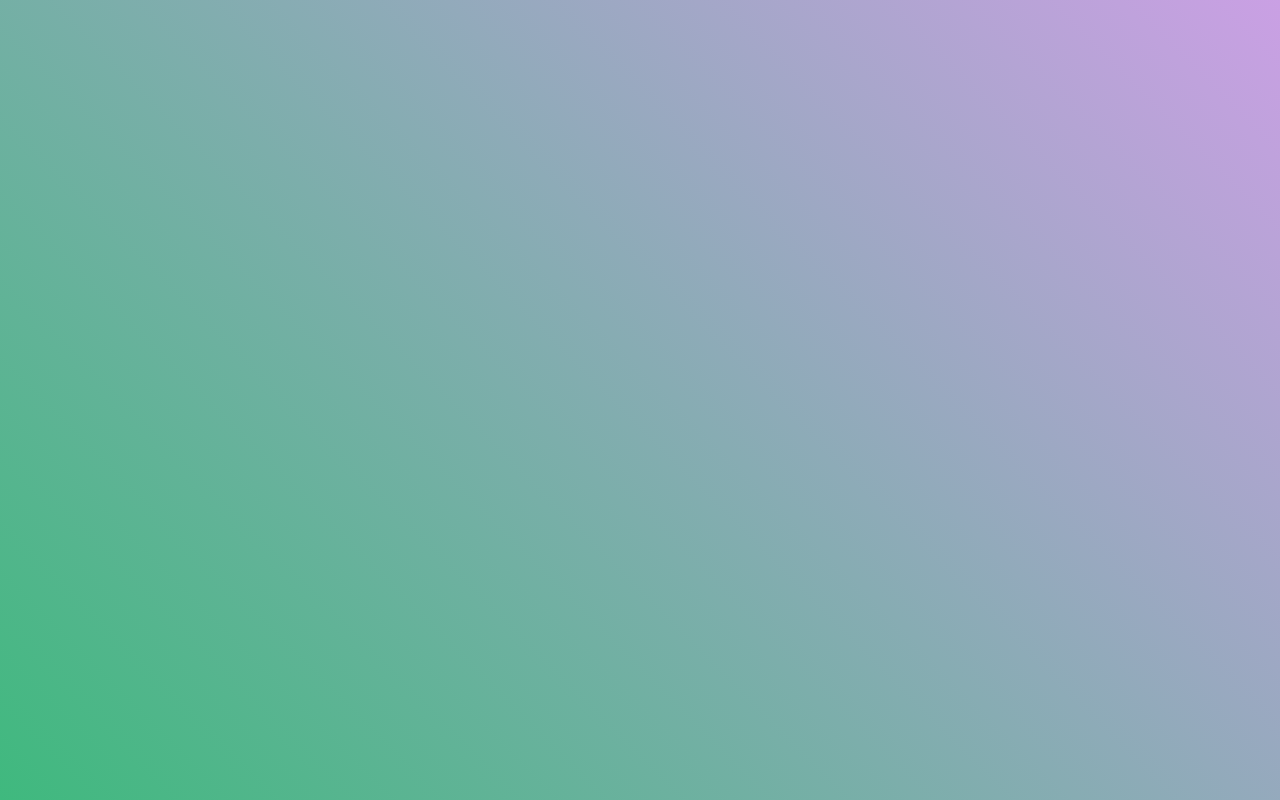
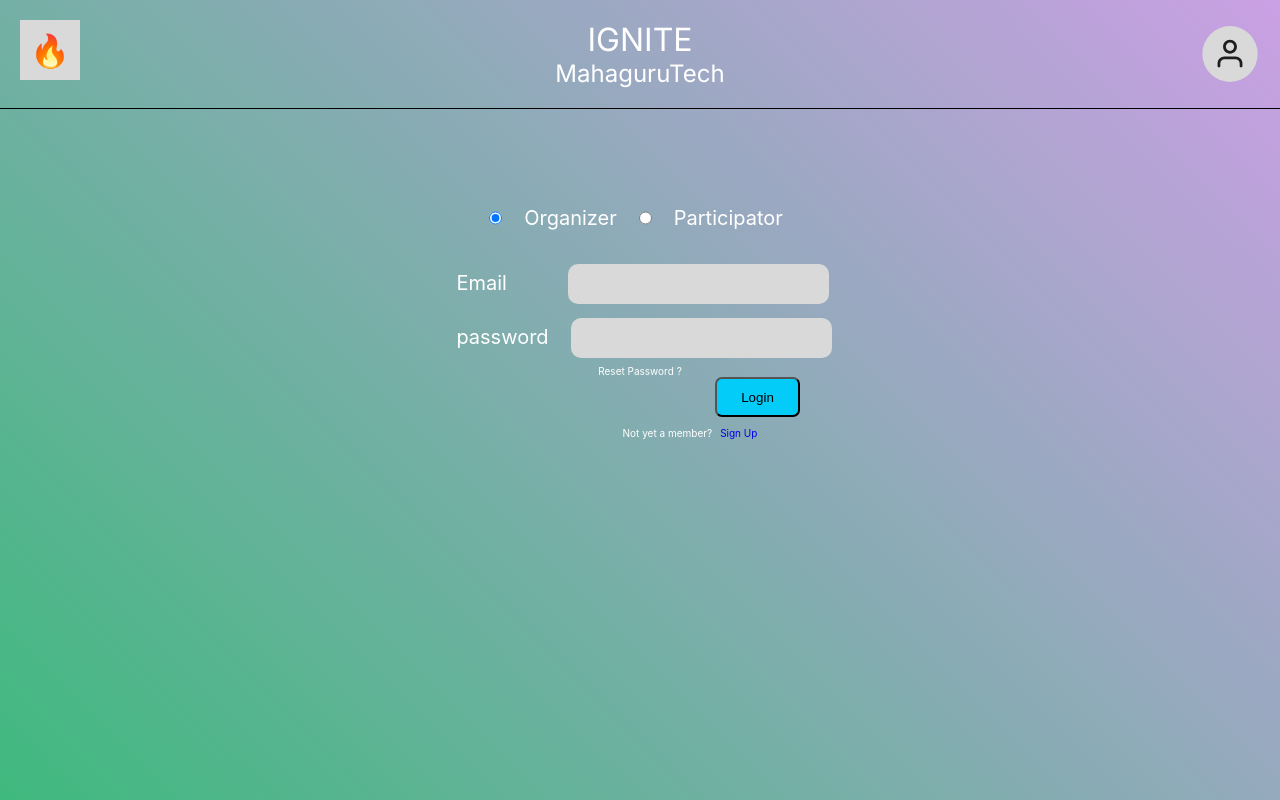
Before and after one commit to darzhz/emfrontend, a React (Create React App) app: page /login in a window 1280 px wide. Before the commit this address had no page. Built offline with nearby package versions, Linux system fonts and the light colour scheme.

Commit message:
Login page interface is completed

```diff
--- a/src/App.jsx
+++ b/src/App.jsx
@@ -6,6 +6,7 @@ import {
   Route,
 } from "react-router-dom";
 import UserScreen from "./components/UserScreen";
+import Loginscreen from "./components/Loginscreen";
 
 function App() {
   return (
@@ -13,6 +14,7 @@ function App() {
       <Routes>
         <Route path="/org" element={<OrgScreen />} />
         <Route path="/" element={<UserScreen />} />
+        <Route path="/login" element={<Loginscreen/>}/>
       </Routes>
     </Router>
   );
--- /dev/null
+++ b/src/components/Login.css
@@ -0,0 +1,84 @@
+.bttn{
+    background-color: #03CCF9;
+    cursor: pointer;
+    size: 50px;
+    margin-left: 45px;
+    height: 20px;
+    width: 100px;
+    height: 50px;
+
+}
+
+
+.orm{
+    display: flex;
+}
+.container{
+    display: flex;
+    flex-direction: column;
+    align-items: center;
+    color:white;
+    font-size:20px;
+    padding-top: 70px;
+
+}
+.pass{
+    margin-left: 190px;
+    color:black;
+    font-size:20px ;
+    size:100px;
+}
+.sign{
+    color:#03CCF9;
+    display: flex;
+    flex-direction: row;
+    text-align: center;
+
+
+
+}
+.size{
+
+    display: flex;
+    gap: 8px;
+    font-size: 10px;
+    color: white;
+    padding-left: 100px;
+
+}
+.li {
+    text-decoration: none;
+}
+.tyle{
+    display: flex;
+    align-items: center;
+
+}
+#gun{
+    gap: 93px;
+}
+.fon{
+
+    display: flex;
+    flex-direction: row;
+    justify-content: center;
+    font-size: 10px;
+}
+.mi{
+    height: 40px;
+    padding-left: 20px;
+
+}
+.tii{
+    height: 40px;
+    padding-left: 20px;
+}
+.bttn{
+    width:85px;
+    height:40px;
+    border-radius: 7px;
+}
+.login_field{
+    display: flex;
+    flex-direction: column;
+}
--- /dev/null
+++ b/src/components/Login.js
@@ -0,0 +1,81 @@
+import React, { useState } from 'react'
+import "./Login.css";
+import { Link } from 'react-router-dom';
+import Model from './Model';
+
+
+function Login() {
+  const [loginInfo, setloginInfo] = useState({ email: "", password: "" });
+  const [statusMessage,setStatusMessage] = useState(null);
+  async function submitHandler(e) {
+    e.preventDefault();
+    const response = await fetch('http://192.168.2.83:5137/api/login', {
+      method: 'POST',
+      headers: {
+        'Content-Type': 'application/json',
+      },
+      body: JSON.stringify(loginInfo),
+    });
+      let data = await response.json() //data include meassage,isloggedIn if response.ok not used here because if we used (if response.ok) the not show  invalid message
+      setStatusMessage(data.message); // we want only message from data
+
+  }
+  function changeHandler(e) {
+    const { name, value } = e.target
+    setloginInfo({ ...loginInfo, [name]: value });
+  }
+  function confirmfunc(){
+    setStatusMessage(null);
+    setloginInfo({ email: "", password: "" })
+  }
+
+
+
+
+
+
+
+
+return (
+
+  <div ClassName="orm">
+    < form className='container' onSubmit={submitHandler}>
+      <div className='tyle' >
+        <input type="radio" id="gun" name="fav_language" value="Gun" checked="checked" required />
+        <label for="gun">Organizer</label>
+        <input type="radio" for="rti" required />
+        <label id="rti" >Participator</label>
+
+      </div>
+
+      <div className="login_field">
+        <div>
+         <label htmlFor="name">Email&nbsp;&nbsp;&nbsp;&nbsp;&nbsp;&nbsp;&nbsp;</label>
+          <input type="email" name="email" className='mi ' value={loginInfo.email} onChange={changeHandler} required />
+        </div>
+        <div>
+          <label htmlFor="password">password</label>
+          <input type="password" name="password" className='tii' value={loginInfo.password} onChange={changeHandler} required />
+        </div>
+        <label class="fon"> Reset Password ?</label>
+      </div>
+      < div className='pass'>
+        <button className='bttn' type="submit">Login</button>
+      </div>
+      <div className='sign'>
+        <p className='size'>Not yet a member? <Link className="li" to="/reg">Sign Up</Link></p>
+
+      </div>
+    </form>
+    {statusMessage != null && (
+      <Model confirmHandler={confirmfunc} message={statusMessage}/>
+    )}
+
+
+  </div >
+
+
+)
+
+}
+export default Login
--- /dev/null
+++ b/src/components/Loginscreen.js
@@ -0,0 +1,17 @@
+import React from 'react';
+import Nav from "./Nav";
+import Login from './Login';
+
+function Loginscreen() {
+  return (
+    <div>
+        <Nav/>
+        <Login/>
+
+
+
+    </div>
+  )
+}
+
+export default Loginscreen
--- a/src/components/OrgScreen.jsx
+++ b/src/components/OrgScreen.jsx
@@ -16,7 +16,7 @@ function OrgScreen() {
   useEffect(() => {
     const fetchEvents = async () => {
       try {
-        const resp = await fetch("http://localhost:5137/api/list");
+        const resp = await fetch("http://192.168.2.83:5137/api/list");
         if (!resp.ok) {
           throw new Error(`Response status: ${resp.status}`);
         }
--- a/src/components/UserScreen.jsx
+++ b/src/components/UserScreen.jsx
@@ -11,7 +11,7 @@ function UserScreen() {
   useEffect(()=>{
     const fetchEvents = async () => {
       try{
-        const resp = await fetch('http://localhost:5137/api/list');
+        const resp = await fetch('http://192.168.2.83:5137/api/list');
         if (!resp.ok) {
           throw new Error(`Response status: ${resp.status}`);
       }
```
